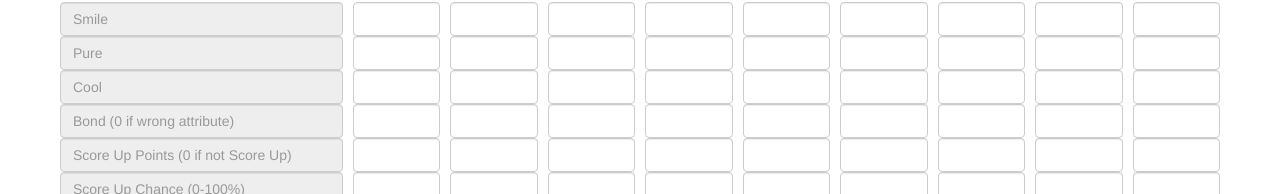
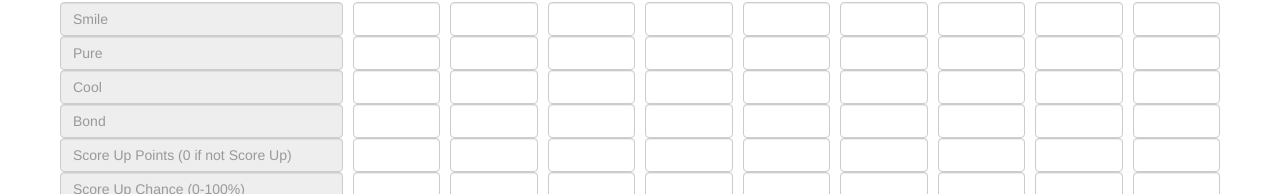
Before and after one commit to EliteSoba/LoveLive, a plain HTML site: page index.html in a window 1280 px wide. Shown: the part 113-307 px from the top of the page. Drawn offline with nearby package versions, Linux system fonts and the light colour scheme; a script that the page names is missing.

Commit message:
This was redundant

```diff
--- a/index.html
+++ b/index.html
@@ -68,7 +68,7 @@
 					<input type="number" class="form-control" disabled placeholder="Smile">
 					<input type="number" class="form-control" disabled placeholder="Pure">
 					<input type="number" class="form-control" disabled placeholder="Cool">
-					<input type="number" class="form-control" disabled placeholder="Bond (0 if wrong attribute)" >
+					<input type="number" class="form-control" disabled placeholder="Bond" >
 					<input type="number" class="form-control" disabled placeholder="Score Up Points (0 if not Score Up)">
 					<input type="number" class="form-control" disabled placeholder="Score Up Chance (0-100%)">
 					<input type="number" class="form-control" disabled placeholder="Score Up Type">
```
